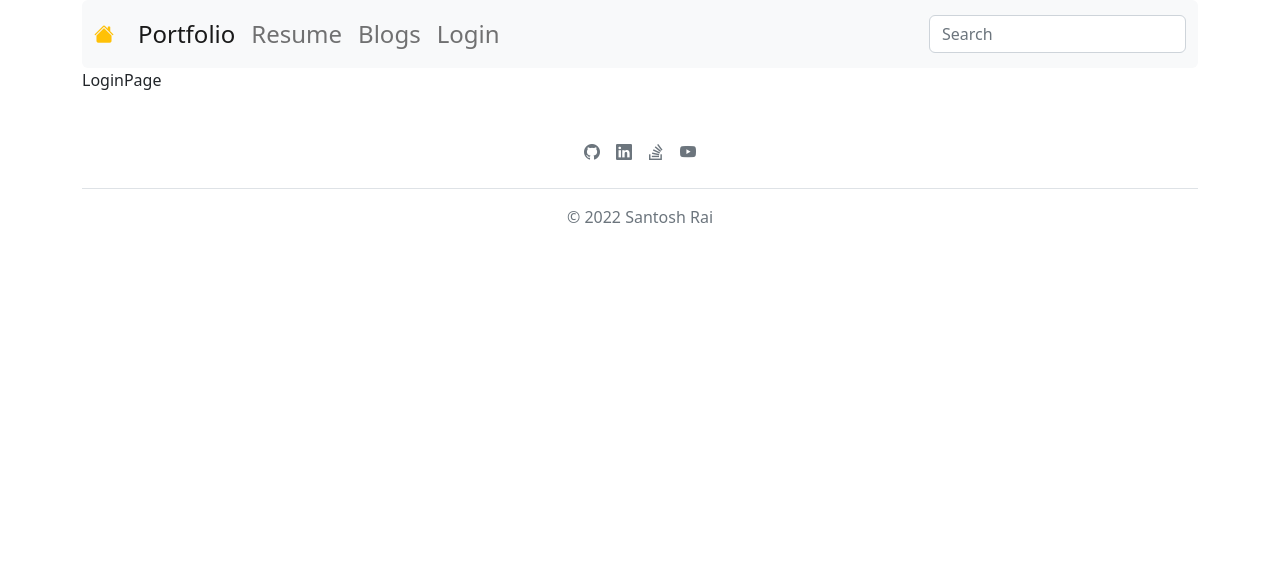
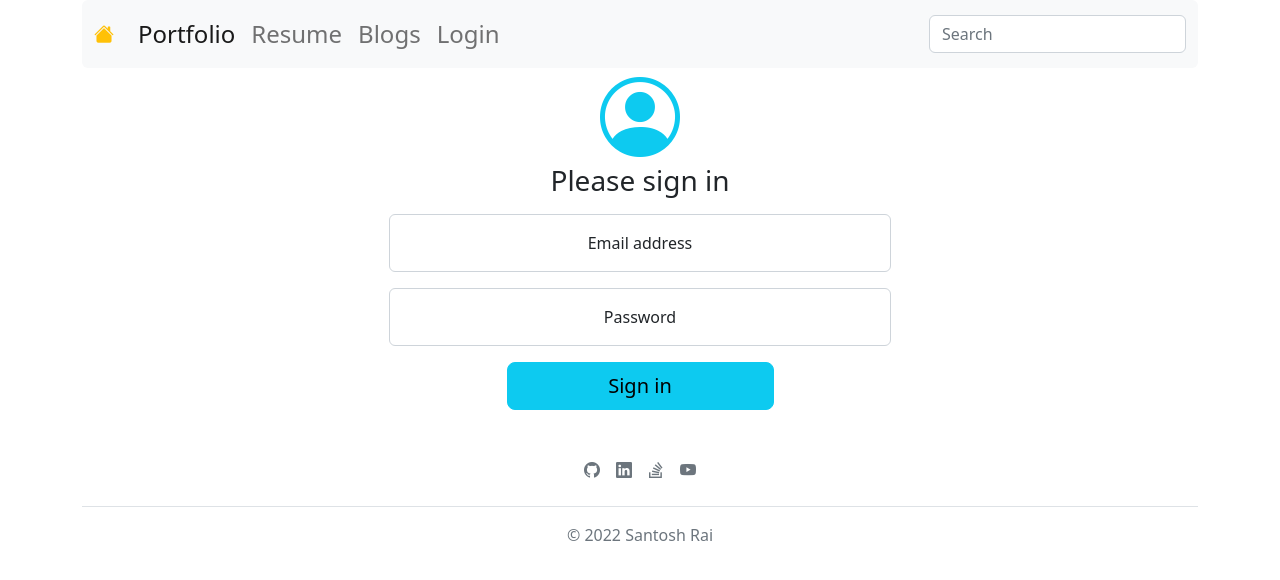
Before and after one commit to santoshrai55/portfolio_dj, a Django app: page /login in a window 1280 px wide. Shown: the top 580 px of the page. Run offline with Django 4.2, Linux system fonts and the light colour scheme; some libraries are stand-ins or nearby versions.

Commit message:
created login html page.

```diff
--- a/portfolio_app/templates/portfolio_app/login.html
+++ b/portfolio_app/templates/portfolio_app/login.html
@@ -1 +1,16 @@
-{% extends "base.html" %} {% block header-footer %} LoginPage {% endblock header-footer %}
+{% extends "base.html" %} {% block header-footer %} <div class="container w-50">
+    <main class="form-signin w-100 m-auto text-center">
+        <form method="POST"> {% csrf_token %} <i class="bi bi-person-circle display-1 text-info"></i>
+            <h1 class="h3 mb-3 fw-normal">Please sign in</h1>
+            <div class="form-floating m-3">
+                <input type="email" class="form-control" id="floatingInput" placeholder="name@example.com">
+                <label for="floatingInput">Email address</label>
+            </div>
+            <div class="form-floating m-3">
+                <input type="password" class="form-control" id="floatingPassword" placeholder="Password">
+                <label for="floatingPassword">Password</label>
+            </div>
+            <button class="w-50 btn btn-lg btn-info" type="submit">Sign in</button>
+        </form>
+    </main>
+</div> {% endblock header-footer %}
```
